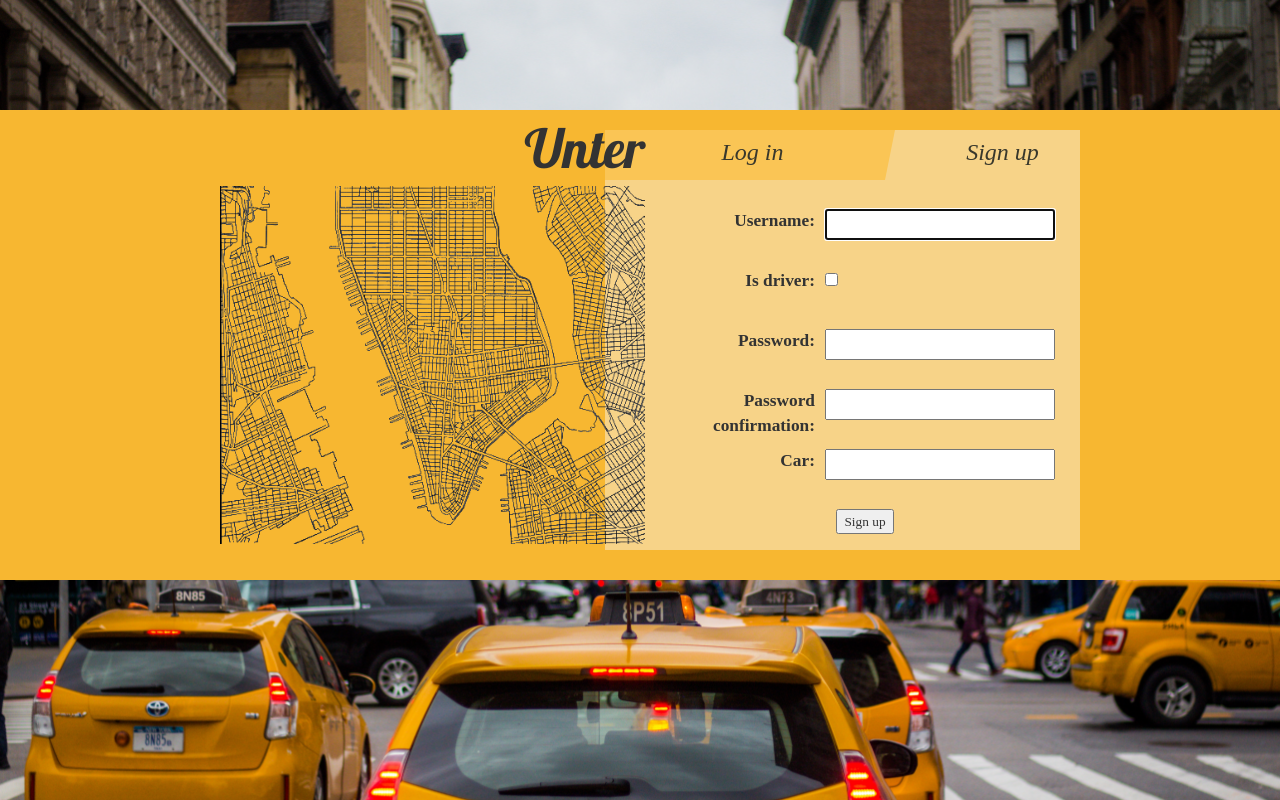
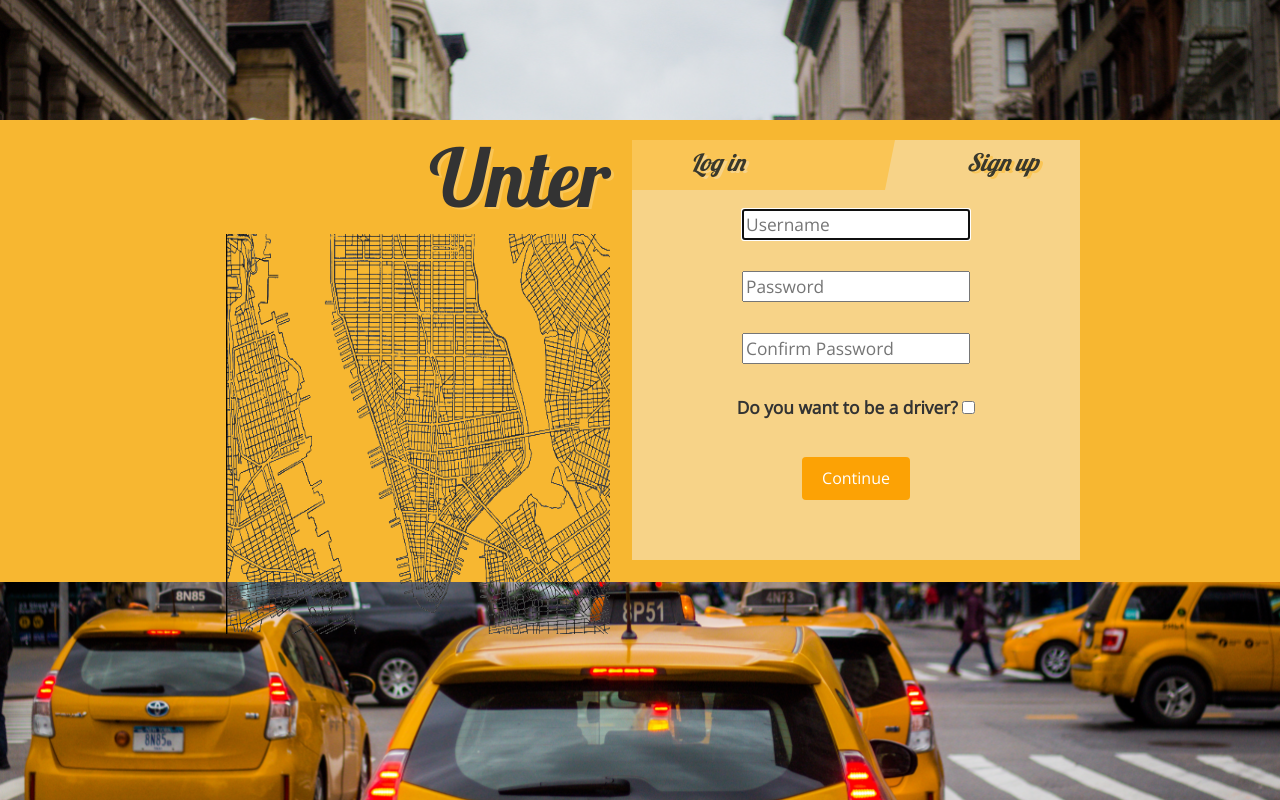
Before and after one commit to EverythingWorks/Unter, a Django app: page /signup/ in a window 1280 px wide. Run offline with Django 3.2, Linux system fonts and the light colour scheme; some libraries are stand-ins or nearby versions.

Commit message:
new login & sign up view

```diff
--- a/rides_handling/static/css/rides_handling.css
+++ b/rides_handling/static/css/rides_handling.css
@@ -1,40 +1,41 @@
-h1 a {
-    color: #FCA205;
-}
 
 body {
     background-image: url("../images/background.jpg");
     background-repeat: repeat-y;
     background-size: cover;
+
 }
 
 .display {
     width: auto;
-    height: 470px;
+    /*height: 470px;*/
+    height: 33em;
     background-color:#F7B731;
     margin-left: auto;
     margin-right: auto;
-    margin-top: 110px;
+    margin-top: 15vh;
 }
 
 
 .left {
-    width: 475px;
-    height: 400px;
-    margin-left: 200px;
+    /* 475px and 400px, margin 200px*/
+    width: 35vw;
+    height: 30px;
+    margin-left: 15vw;
     margin-right: auto;
     float: left;
 
     padding-right : 30px;
 
     font-family: 'Lobster';
-    font-size: 40pt;
+    font-size: 60pt;
     text-align: right;
+    text-shadow: 3px 2px #FAC555;
 }
 
 .right {
-    width: 475px;
-    height: 400px;
+    width: 35vw;
+    height: 30px;
     margin-left: auto;
     margin-right: 200px;
 
@@ -48,7 +49,8 @@ body {
 
     background-color:#FAC555;
     font-size: 18pt;
-    font-family: 'Lato:300i';
+    font-family: 'Lobster';
+    text-shadow: 3px 2px #F7D388;
 }
 
 .choices{
@@ -59,7 +61,7 @@ body {
 
     background-color:#FAC555;
     font-size: 18pt;
-    font-family: 'Lato:300i';
+    font-family: 'Open Sans';
     text-align: center;
 }
 
@@ -85,6 +87,7 @@ body {
     border-right: 10px solid transparent;
     height: 50px;
     width: 195px;
+    text-shadow: 3px 2px #FAC555;
 }
 
 .choosen_right{
@@ -93,6 +96,7 @@ body {
     border-left: 10px solid transparent;
     height: 50px;
     width: 195px;
+    text-shadow: 3px 2px #FAC555;
 }
 
 
@@ -102,35 +106,64 @@ body {
     padding-right : 25px;
     height: 370px;
     font-size: 10pt;
-    font-family: 'Lato:400';
+    font-family: 'Open Sans';
 }
 
 .warnings{
     padding-top : 7px;
+
     font-size: 10pt;
-    font-family: 'Lato:400';
+    font-family: 'Open Sans';
     color: red;
 }
 
 .field{
     width: 410px;
-    height: 50px;
+
 }
 
 .tag_field{
     text-align: right;
     width: 140px;
     font-size: 13pt;
-    font-family: 'Lato:400';
+    font-family: 'Source Sans Pro';
     float: left;
     margin-top: auto;
     margin-bottom: auto;
 }
 
 .form_field{
-    padding-left: 10px;
-    width: 100px;
+    height: 3vh;
     font-size: 13pt;
-    font-family: 'Lato:400i';
-    float: left;
+    font-family: 'Open Sans';
 }
+
+img {
+    height: 50vh;
+    width: 30vw;
+}
+
+h1 {
+    font-size: 30pt;
+    font-family: 'Lobster';
+    text-shadow: 3px 2px #FAC555;
+    text-align: center;
+}
+
+h2 {
+    font-size: 13pt;
+    font-family: 'Source Sans Pro';
+    text-align: center;
+    text-decoration: none;
+}
+
+button {
+    background-color: #FCA205;
+    border: none;
+    color: white;
+    padding: 10px 20px;
+    text-align: center;
+    font-size: 16px;
+    cursor: pointer;
+    border-radius: 4px;
+}
--- a/rides_handling/templates/base.html
+++ b/rides_handling/templates/base.html
@@ -7,9 +7,11 @@
     <link rel="stylesheet" href="//maxcdn.bootstrapcdn.com/bootstrap/3.2.0/css/bootstrap.min.css">
     <link rel="stylesheet" href="//maxcdn.bootstrapcdn.com/bootstrap/3.2.0/css/bootstrap-theme.min.css">
     <link rel="stylesheet" href="{% static 'css/rides_handling.css' %}">
-    <link href="//fonts.googleapis.com/css?family=Lobster&subset=latin,latin-ext" rel="stylesheet" type="text/css">
     <link href="https://fonts.googleapis.com/css?family=Lato:300i,400" rel="stylesheet">
+    <link href="https://fonts.googleapis.com/css?family=Open+Sans" rel="stylesheet">
+    <link href="https://fonts.googleapis.com/css?family=Lobster|Source+Sans+Pro" rel="stylesheet">
     <meta charset="utf-8">
+    <meta name="viewport" content="width=device-width, initial-scale=1.0">
     <title>{% block title %}Unter{% endblock %}</title>
   </head>
   <body>
@@ -18,7 +20,9 @@
         <header>
           <div class = "left">
             Unter <br>
-            <img src="../static/images/manhattan_ostr.png" alt = "map" width = 425px>
+
+             <img src="../static/images/manhattan_ostr.png" alt = "map">
+
           </div>
           <!--
             width="460" height="345"
--- a/rides_handling/templates/signup.html
+++ b/rides_handling/templates/signup.html
@@ -19,27 +19,40 @@
 
   <div class = "forms">
     <br>
-  <form method="post">
-    {% csrf_token %}
-    {% for field in form %}
-      <p>
-          <div class = "field">
-            <div class = "tag_field">{{ field.label_tag }}</div>
-            <div class = "form_field">{{ field }}</div>
-          </div>
-
-        <!--
-        {% if field.help_text %}
-          <small style="color: grey">{{ field.help_text }}</small>
-        {% endif %}
-      -->
+      {% for field in form %}
         {% for error in field.errors %}
           <p style="color: red">{{ error }}</p>
         {% endfor %}
-      </p>
-    {% endfor %}
+      {% endfor %}
 
-    <center><button type="submit">Sign up</button></center>
-  </form>
+      <center>
+          <form method="post">
+              {% csrf_token %}
+
+
+            <div class = "form_field"> <input id="username" type="text" name="username" value="{{ current_name }}" placeholder="Username" required autofocus> </div>
+            <br><br>
+            <div class = "form_field"> <input id="password1" type="password" name="password1" value="{{ current_name }}" placeholder="Password" required></div>
+            <br><br>
+            <div class = "form_field"> <input id="password2" type="password" name="password2" value="{{ current_name }}" placeholder="Confirm Password" required></div>
+            <br><br>
+            <div class = "form_field">
+            <label for="is_driver">Do you want to be a driver?</label>
+            <input id="is_driver" type="checkbox" name="is_driver" value="{{ current_name }}" ></div>
+
+
+            <br><br>
+            <button type="submit">Continue</button>
+          </form>
+
+      </center>
+          <!--
+          {% if field.help_text %}
+            <small style="color: grey">{{ field.help_text }}</small>
+          {% endif %}
+          -->
+
+
+
 </div>
 {% endblock %}
```
Also changed, not shown: rides_handling/templates/login.html (+17 -14 lines).
